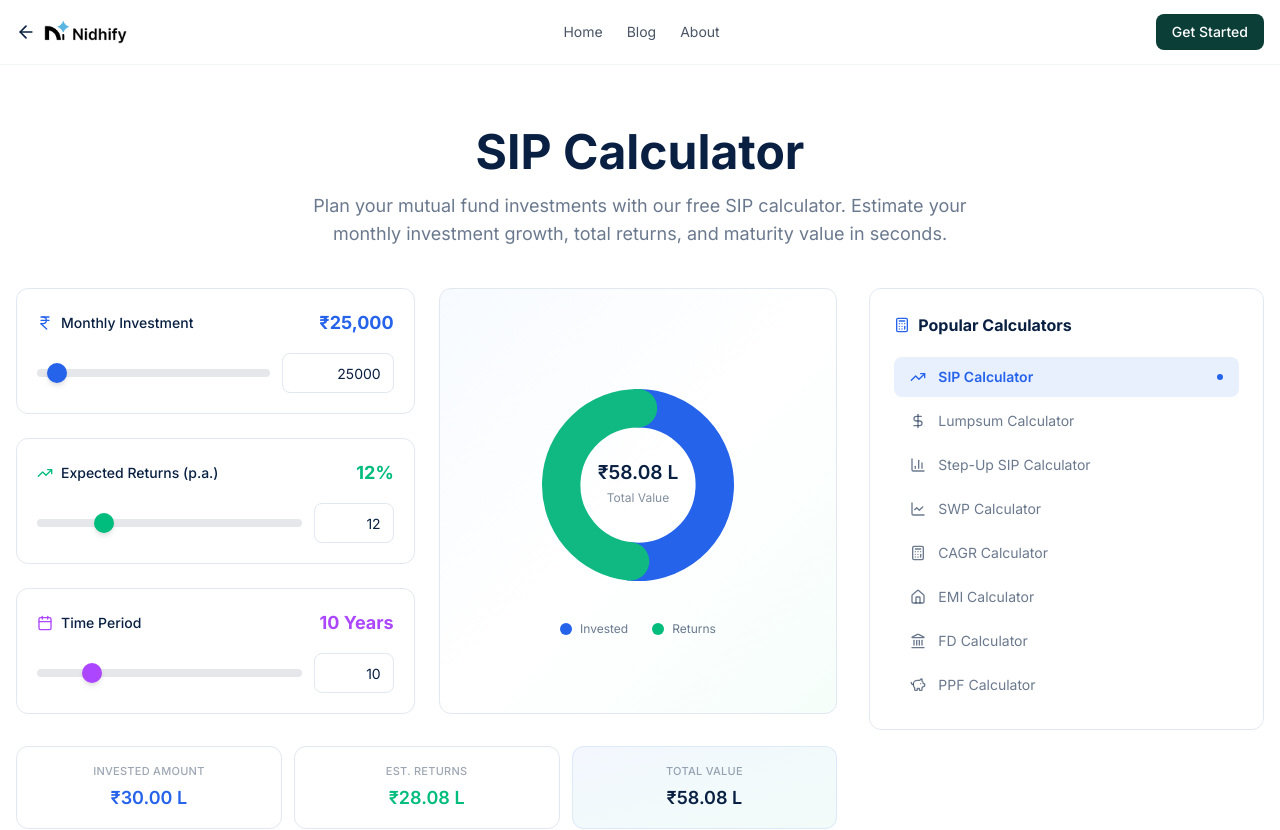
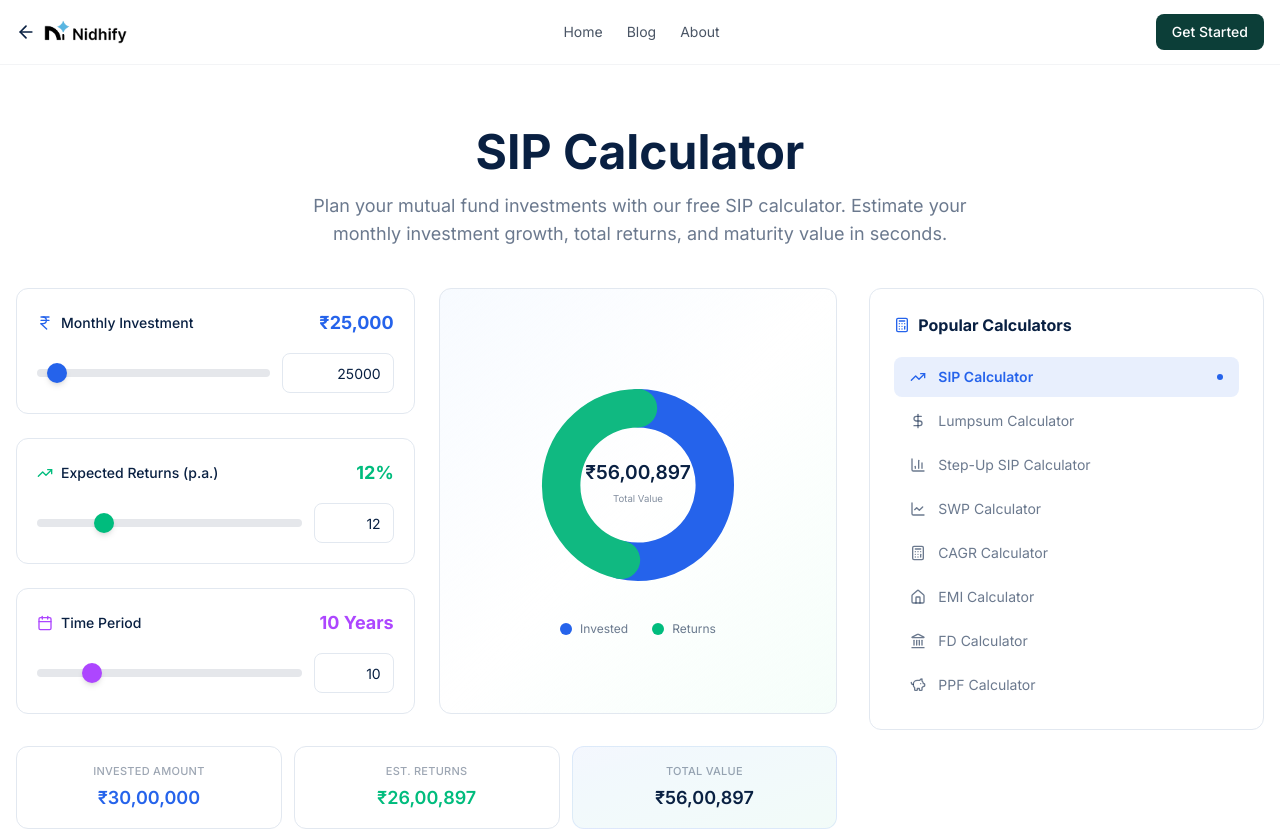
Before and after one commit to nidhifyhq/wealth-nidhify-google, a Next.js app: page /calculator/sip in a window 1280 px wide. Shown: the top 830 px of the page. Built offline with nearby package versions, Linux system fonts and the light colour scheme.

Commit message:
updated code

```diff
--- a/src/components/calculator/SIPCalculator.jsx
+++ b/src/components/calculator/SIPCalculator.jsx
@@ -5,13 +5,11 @@ import { cn } from "@/lib/utils";
 import { TrendingUp, IndianRupee, Calendar, BarChart3, PieChart } from "lucide-react";
 
 function formatCurrency(value) {
-  if (value >= 10000000) return "₹" + (value / 10000000).toFixed(2) + " Cr";
-  if (value >= 100000) return "₹" + (value / 100000).toFixed(2) + " L";
   return "₹" + Number(value).toLocaleString("en-IN");
 }
 
 function calculateSIP(monthly, rate, years) {
-  const r = rate / 12 / 100;
+  const r = Math.pow(1 + rate / 100, 1 / 12) - 1;
   const n = Math.round(years * 12);
   const invested = monthly * n;
   const fv = monthly * ((Math.pow(1 + r, n) - 1) / r) * (1 + r);
@@ -54,7 +52,7 @@ function DonutChart({ invested, estimatedReturns }) {
       <text x={cx} y={cy - 5} textAnchor="middle" className="font-semibold fill-primary" style={{ fontSize: "16px" }}>
         {formatCurrency(invested + estimatedReturns)}
       </text>
-      <text x={cx} y={cy + 14} textAnchor="middle" className="fill-primary/50" style={{ fontSize: "10px" }}>
+      <text x={cx} y={cy + 14} textAnchor="middle" className="fill-primary/50" style={{ fontSize: "8px" }}>
         Total Value
       </text>
     </svg>
```
